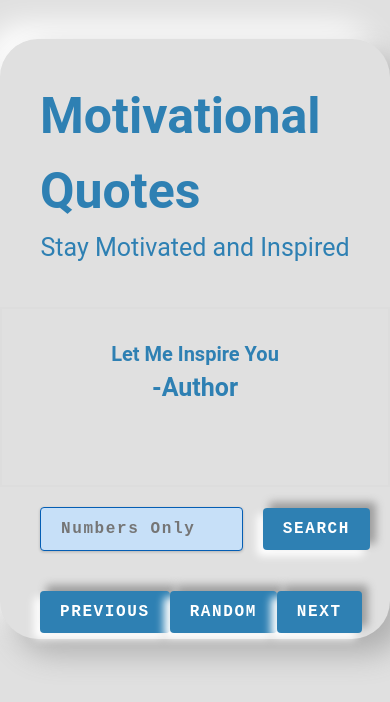
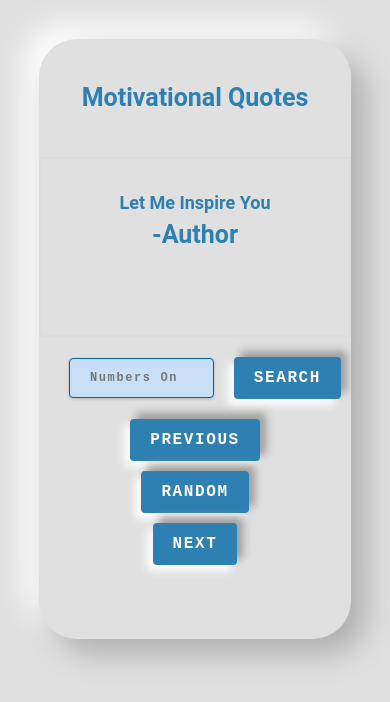
Before and after one commit to Ukaypromise/Quotes-App, a website: page index.html in a window 390 px wide. Drawn offline with Linux system fonts and the light colour scheme; no server answers.

Commit message:
Added responsiveness

```diff
--- a/app.js
+++ b/app.js
@@ -55,8 +55,8 @@ fetchQuotes();
 //   console.log(` ${index} ${data.author} and ${data.text}`);
 // });
 
-// async function fetchQuotes() {
-//   await fetch(url)
+// function fetchQuotes() {
+//   fetch(url)
 //     .then((res) => res.json())
 //     .then((data) => {
 //       let currentItem = 0;
--- a/index.html
+++ b/index.html
@@ -12,7 +12,7 @@
       <div class="container">
         <div class="header">
           <h1>Motivational Quotes</h1>
-          <p>Stay Motivated and Inspired</p>
+          <p class="intro">Stay Motivated and Inspired</p>
         </div>
         <div class="my-quotes">
           <h4>
--- a/style.css
+++ b/style.css
@@ -50,7 +50,7 @@ p {
   color: #2e80b3;
 }
 span {
-  font-size: 20px;
+  font-size: 18px;
 }
 .my-quotes {
   width: 100%;
@@ -71,7 +71,7 @@ span {
   flex-direction: row;
   align-items: center;
   justify-content: center;
-  margin: 20px;
+  margin: 10px 10px;
 }
 input {
   width: 60%;
@@ -86,7 +86,7 @@ input {
   cursor: pointer;
   box-shadow: 0 1px 3px rgba(0, 0, 0, 0.2);
   border-radius: 0.25rem;
-  font-size: 1rem;
+  font-size: 0.75rem;
   padding: 0.75rem 1.25rem;
   outline: none;
 }
@@ -111,7 +111,7 @@ button:hover {
   background: #222;
 }
 .btn-btn {
-  margin: 40px 20px;
+  margin: 20px 15px;
   padding: 0 20px;
   display: flex;
   flex-direction: row;
@@ -119,10 +119,46 @@ button:hover {
   justify-content: space-between;
 }
 
-@media screen and (max-width: 400px) {
+@media screen and (max-width: 600px) {
   .container {
-    width: 100%;
-    display: block;
+    width: 80%;
     margin-bottom: 20px;
   }
+  h1 {
+    font-size: 25px;
+    text-align: center;
+    margin: 0px;
+  }
+  .intro {
+    /* font-size: 20px;
+    text-align: center; */
+    visibility: hidden;
+    display: none;
+  }
+  .btn-btn {
+    display: flex;
+    flex-direction: column;
+    justify-content: space-between;
+    align-items: center;
+  }
+
+  .btn-2 {
+    margin-top: 10px;
+  }
+  .btn-3 {
+    margin-top: 10px;
+  }
+  h4 {
+    margin: 0;
+    padding: 0;
+    overflow: auto;
+    display: inline-block;
+  }
+
+  .my-quotes {
+    padding: 10px inherit;
+    align-items: center;
+    font-size: 12px;
+    margin-right: 25px;
+  }
 }
```
Also changed, not shown: package.json (added, +23 -0 lines), 2 other files.
